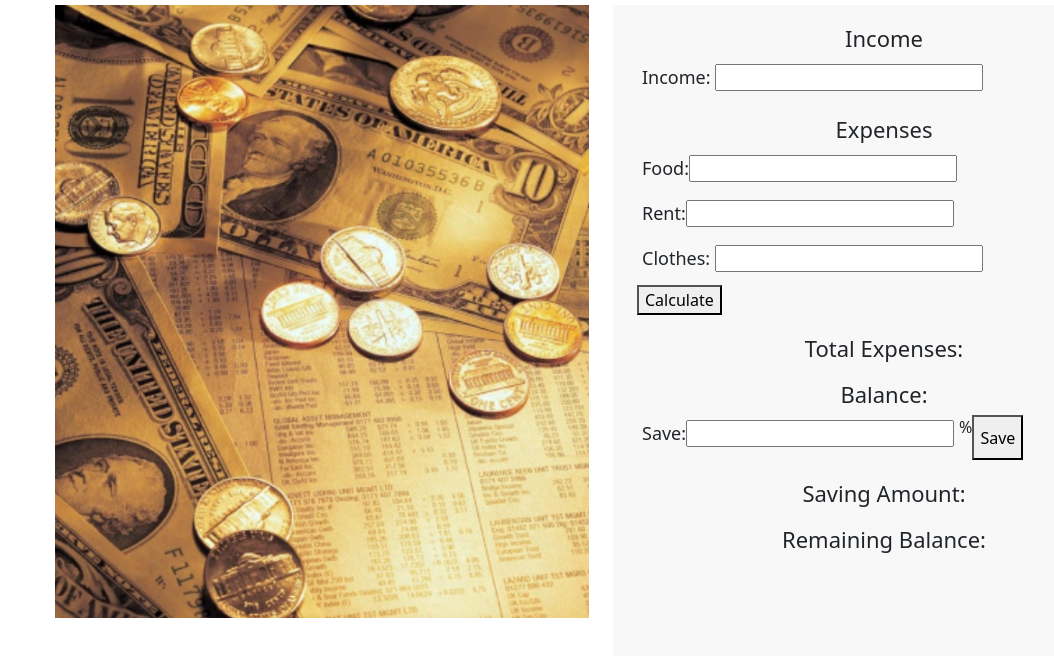
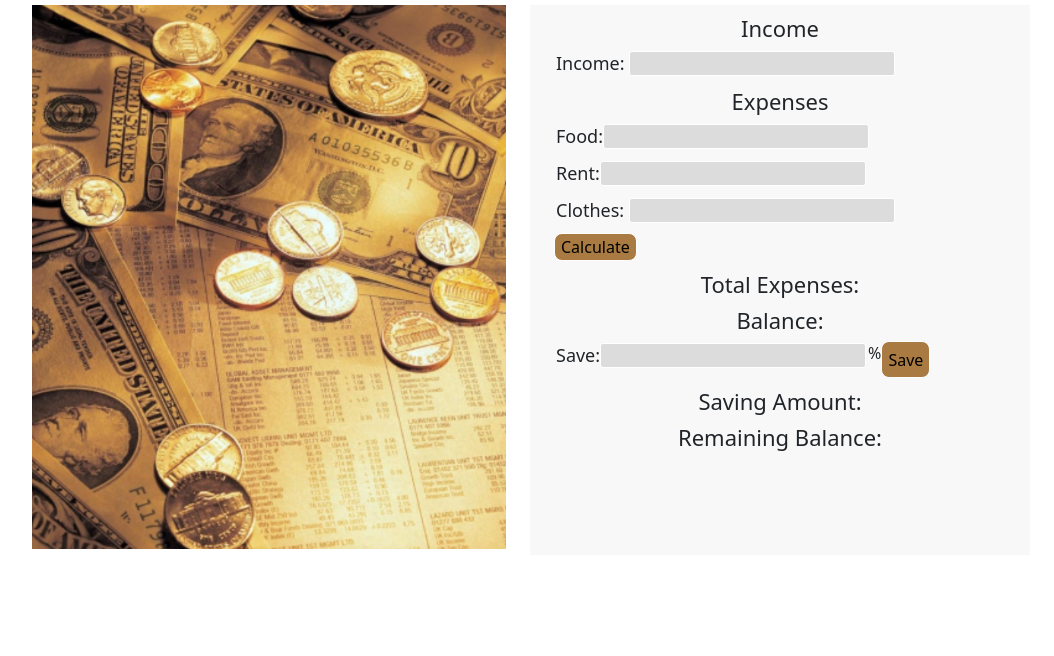
Before and after one commit to farzanatabassum/Expense-Calculator, a plain HTML site: page index.html in a window 1280 px wide. Shown: the part 92-748 px from the top of the page, without its empty margins (27-1081 px from the left). Drawn offline with nearby package versions, Linux system fonts and the light colour scheme.

Commit message:
css halfway complete

```diff
--- a/index.html
+++ b/index.html
@@ -14,11 +14,11 @@
         <h1 id="title">Expense Calculator</h1>
     </header>
     <main>
-        <section class="container money-container">
-                <div class="row gx-5">
+        <section class=" container row g-5 justify-content-md-center">
+
                     <!-- for money pic -->
-                  <div id="money-pic"class="col-6">
-                    <img src="images/money-pic.jpg" class="img-fluid" alt="picture of money">
+                  <div class="col-6">
+                    <img src="images/money-pic.jpg"class="img-fluid"  alt="picture of money">
                   </div>
  <!-- for expense calculation -->
                   <div id="calculation" class="col-4">
@@ -47,7 +47,11 @@
 
                     </div>
                     <!-- Calculate button -->
-                    <button id="calculate-btn">Calculate</button>
+                    <div id="cal-btn
+                    ">
+                      <button id="calculate-btn">Calculate</button>
+                    </div>
+
                     <!-- Total Expenses -->
                     <h2>Total Expenses: <span id="total"></span></h2>
                     <!-- Balance -->
@@ -64,7 +68,7 @@
                     <!-- Remaining Balance -->
                     <h2>Remaining Balance: <span id="remain"></span></h2>
                 </div>
-                </div>
+
 
 
 
--- a/style.css
+++ b/style.css
@@ -13,17 +13,32 @@ h2{
     font-weight: 500;
     font-size: 22px;
     line-height: 26px;
-    margin-top:20px;
+    margin-top:10px;
 }
 h4{
     font-weight: 400;
     font-size: 18px;
     line-height: 21px;
-    padding: 5px;
+    padding: 2px;
+}
+input{
+    background: #DCDCDC;
+    border-radius:3px;
+    border:1px white solid;
 }
 
+
 #calculation{
-    width: 542px;
-    height: 812px;
-    background: #F8F8F8;
+    width: 500px;
+    height: 550px;
+    background:#F8F8F8;
 }
+button{
+    background-color: rgb(169, 122, 65);
+    border-radius:8px;
+    border:1px white solid;
+}
+#cal-btn{
+    display:flex;
+    justify-content:center;
+}
```
